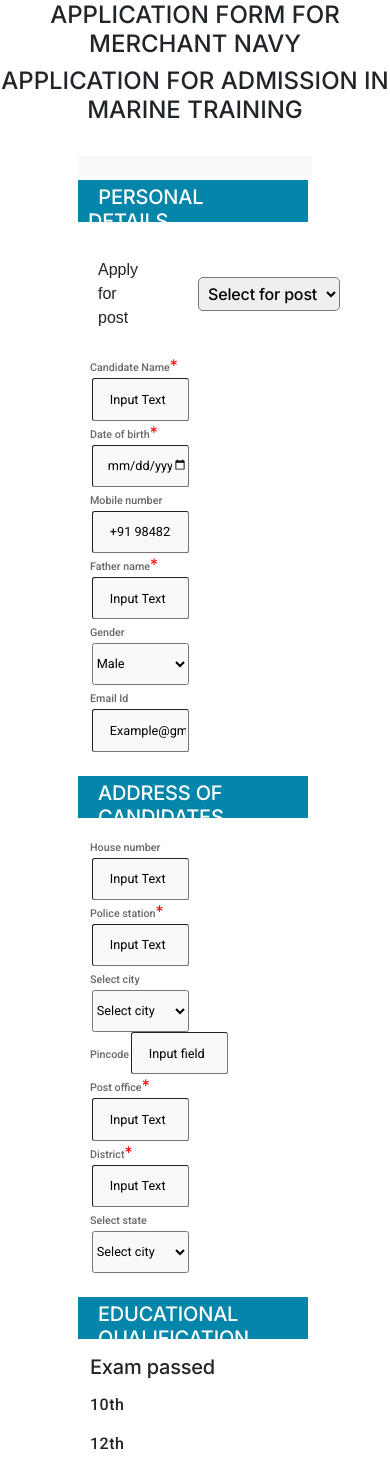
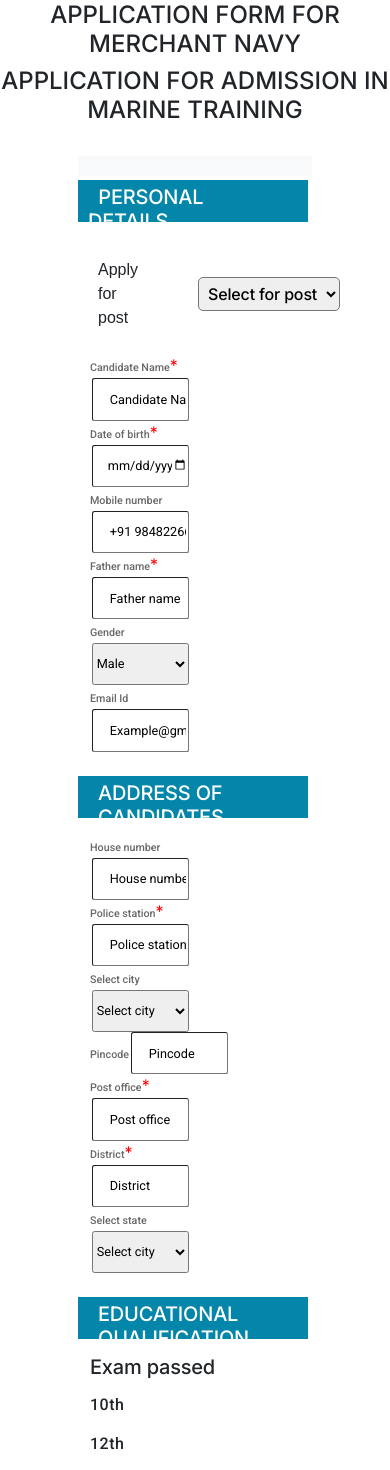
Before and after one commit to Jobminar/sailorswave, a React (Create React App) app in the folder client/: page /applicationpage in a window 390 px wide. Shown: the top 1470 px of the page. Built offline with nearby package versions, Linux system fonts and the light colour scheme; a web font is replaced by a local one.

Commit message:
worked on headers page

```diff
--- a/client/src/App.js
+++ b/client/src/App.js
@@ -1,9 +1,11 @@
 
 import './App.css';
-
 import {BrowserRouter as Router, Routes, Route} from "react-router-dom";
 import HomePage from './pages/HomePage/Home';
 import ApplicationPage from './pages/ApplicationPage/ApplicationPage';
+import Signup from './pages/Signup/Signup';
+import AboutUs from './components/AboutUs/AboutUs';
+
 
 function App() {
   return (
@@ -11,6 +13,8 @@ function App() {
     <Router>
       <Routes>
         <Route path='/' element={<HomePage/> }/>
+        <Route path='/Signup' element={<Signup/> }/>
+        <Route path='/About-Us' element={<AboutUs/> }/>
         <Route path='/applicationpage' element={<ApplicationPage/> }/>
         <Route />
       </Routes>
--- a/client/src/components/BecomeASailor/BecomeASailor.jsx
+++ b/client/src/components/BecomeASailor/BecomeASailor.jsx
@@ -45,7 +45,7 @@ const BecomeASailor = () => {
                                 <div className="form-group col name">
                                     <label for="State">State</label>
                                     <br />
-                                    <div class="btn-group">
+                                    <div className="btn-group">
                                         <button type="button" className="btn dropdown-toggle list-states placeholder1" data-toggle="dropdown" aria-haspopup="true" aria-expanded="false">
                                             Select State
                                         </button>
--- a/client/src/components/OurClients/OurClients.jsx
+++ b/client/src/components/OurClients/OurClients.jsx
@@ -21,12 +21,12 @@ const OurClients = () => {
           </h5>
           <br />
 
-          <div class="container">
-            <div class="row">
-              <div class="col-sm">
+          <div className="container">
+            <div className="row">
+              <div className="col-sm">
                 <img src={GrassLeft} className="feather1" alt="feather-1-image"/>
               </div>
-              <div class="col-sm">
+              <div className="col-sm">
                 <p id="rating">5.0 User Rating </p>
                 <img src={Star} className="star-mobile" alt="star-icon"/>
                 <img src={Star} className="star-mobile" alt="star-icon"/>
@@ -34,7 +34,7 @@ const OurClients = () => {
                 <img src={Star} className="star-mobile"alt="star-icon"/>
                 <img src={Star} className="star-mobile"alt="star-icon"/>
               </div>
-              <div class="col-sm">
+              <div className="col-sm">
                 <img src={GrassRight} className="feather2"  alt="feather-2-image"/>
               </div>
             </div>
--- a/client/src/components/TrustedByCompanies/TrustedByCompanies.jsx
+++ b/client/src/components/TrustedByCompanies/TrustedByCompanies.jsx
@@ -21,7 +21,7 @@ const TrustedByCompanies = () => {
                     <br />
                     <br />
                     <div className="container text-center comapany-line">
-                        <div class="row">
+                        <div className="row">
                             <div className="col">
                                 <img src={MaerskLogo} style={{height:"2em", width:"8em"}} />
                             </div>
--- a/client/src/pages/ApplicationPage/ApplicationPage.css
+++ b/client/src/pages/ApplicationPage/ApplicationPage.css
@@ -62,10 +62,9 @@
 }
 
 
-.input-width1{
+.input-width-1{
   width: 25vw;
   color: none;
-  background-color: #F8F9FA;
   border-radius: 0.2em;
   border-width: thin;
   height: 5vh;
@@ -76,13 +75,13 @@
   margin-left: 1.8px;
 }
 
-.input-width1::placeholder{
+.input-width-1::placeholder{
   color: black;
   padding-left: 15px;
 
 }
 
-.input-width1[type="date"]{
+.input-width-1[type="date"]{
   padding-left: 15px;
 }
 
@@ -141,7 +140,6 @@ select option{
 }
 
 span{
- color: black;
  font-size: 16px;
  font-family: inter;
  font-weight: 400;
--- a/client/src/pages/ApplicationPage/ApplicationPage.jsx
+++ b/client/src/pages/ApplicationPage/ApplicationPage.jsx
@@ -46,8 +46,8 @@ const ApplicationPage = () => {
                 <br />
                 <input
                   type="text"
-                  className="input-width1"
-                  placeholder="Input Text"
+                  className="input-width-1"
+                  placeholder="Candidate Name"
                 />
               </div>
               <div>
@@ -55,7 +55,7 @@ const ApplicationPage = () => {
                 <br />
                 <input
                   type="date"
-                  className="input-width1"
+                  className="input-width-1"
                   placeholder="DD-MM-YY"
                 />
               </div>
@@ -63,8 +63,8 @@ const ApplicationPage = () => {
                 <label className="candidate-label">Mobile number</label>
                 <br />
                 <input
-                  type="number"
-                  className="input-width1"
+                  type="text"
+                  className="input-width-1"
                   placeholder="+91 9848226644"
                 />
               </div>
@@ -75,14 +75,14 @@ const ApplicationPage = () => {
                 <br />
                 <input
                   type="text"
-                  className="input-width1"
-                  placeholder="Input Text"
+                  className="input-width-1"
+                  placeholder="Father name"
                 />
               </div>
               <div>
                 <label className="candidate-label">Gender</label>
                 <br />
-                <select className="input-width1">
+                <select className="input-width-1">
                   <option className="form-option" placeholder="Male">Male</option>
                   <option className="form-option" placeholder="Female">Female</option>
                 </select>
@@ -92,7 +92,7 @@ const ApplicationPage = () => {
                 <br />
                 <input
                   type="email"
-                  className="input-width1"
+                  className="input-width-1"
                   placeholder="Example@gmail.com"
                 />
               </div>
@@ -110,8 +110,8 @@ const ApplicationPage = () => {
                 <br />
                 <input
                   type="text"
-                  className="input-width1"
-                  placeholder="Input Text"
+                  className="input-width-1"
+                  placeholder="House number"
                 />
               </div>
               <div className="form-group">
@@ -119,14 +119,14 @@ const ApplicationPage = () => {
                 <br />
                 <input
                   type="text"
-                  className="input-width1"
-                  placeholder="Input Text"
+                  className="input-width-1"
+                  placeholder="Police station"
                 />
               </div>
               <div className="form-group">
                 <label className="candidate-label">Select city</label>
                 <br />
-                <select className="input-width1">
+                <select className="input-width-1">
                   <option className="form-option">Select city</option>
                 </select>
               </div>
@@ -134,8 +134,8 @@ const ApplicationPage = () => {
                 <label className="candidate-label">Pincode</label>
                 <input
                   type="text"
-                  className="input-width1"
-                  placeholder="Input field"
+                  className="input-width-1"
+                  placeholder="Pincode"
                 />
               </div>
             </div>
@@ -145,8 +145,8 @@ const ApplicationPage = () => {
                 <br />
                 <input
                   type="text"
-                  className="input-width1"
-                  placeholder="Input Text"
+                  className="input-width-1"
+                  placeholder="Post office"
                 />
               </div>
 
@@ -155,15 +155,15 @@ const ApplicationPage = () => {
                 <br />
                 <input
                   type="text"
-                  className="input-width1"
-                  placeholder="Input Text"
+                  className="input-width-1"
+                  placeholder="District"
                 />
               </div>
 
               <div className="form-group-1">
                 <label className="candidate-label">Select state</label>
                 <br />
-                <select className="input-width1">
+                <select className="input-width-1">
                   <option className="form-option">Select city</option>
                 </select>
               </div>
--- a/client/src/pages/Signup/Signup.css
+++ b/client/src/pages/Signup/Signup.css
@@ -1,14 +1,21 @@
   .image-container {
     flex: 1;
     background: no-repeat center center;
-    background-size: cover;
+  }
+
+  .image-left{
+    height: 46rem;
+    width: 40rem;
   }
 
   .form-container {
+    height: 35rem;
     flex: 1;
     background-color: white;
     padding: 20px;
     margin-top: 10rem;
+    /* background-color: aquamarine; */
+
   }
 
   .heading-1 {
--- a/client/src/pages/Signup/Signup.jsx
+++ b/client/src/pages/Signup/Signup.jsx
@@ -8,7 +8,7 @@ const Signup = () => {
     <>
       <div className="row">
         <div className="image-container">
-          <img src={Page2Image} alt="Ship" />
+          <img src={Page2Image} className="image-left" alt="Ship" />
         </div>
         <div className="form-container">
           <h1 className="heading-1">Welcome to SAILORSWAVE</h1>
```
Also changed, not shown: client/src/components/Footer/Footer.jsx (+11 -11 lines), client/src/components/Header/Header.css (+4 -15 lines), client/src/components/Header/Header.jsx (+5 -14 lines), client/src/components/Header/Navbar.jsx (+14 -14 lines).
